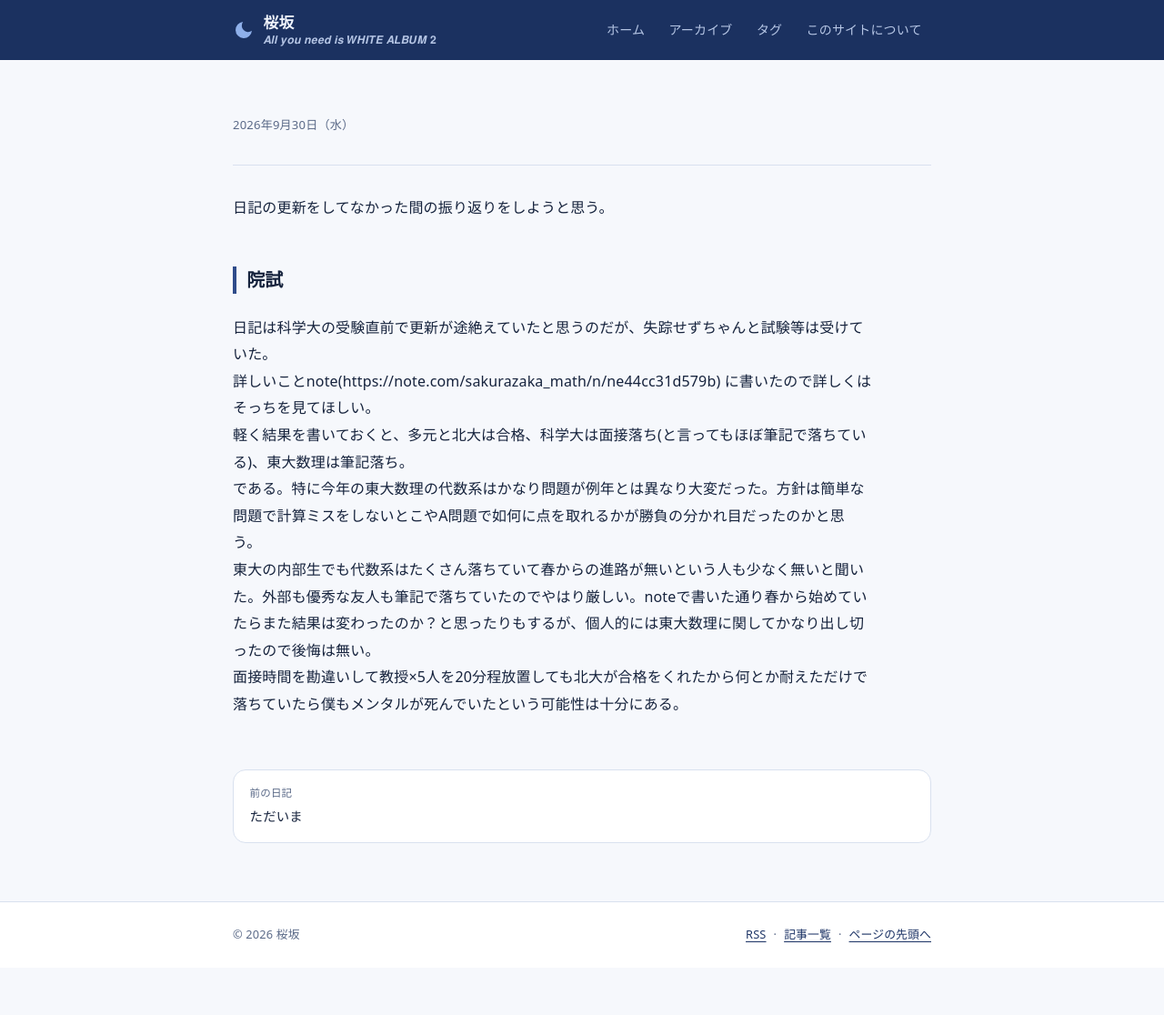
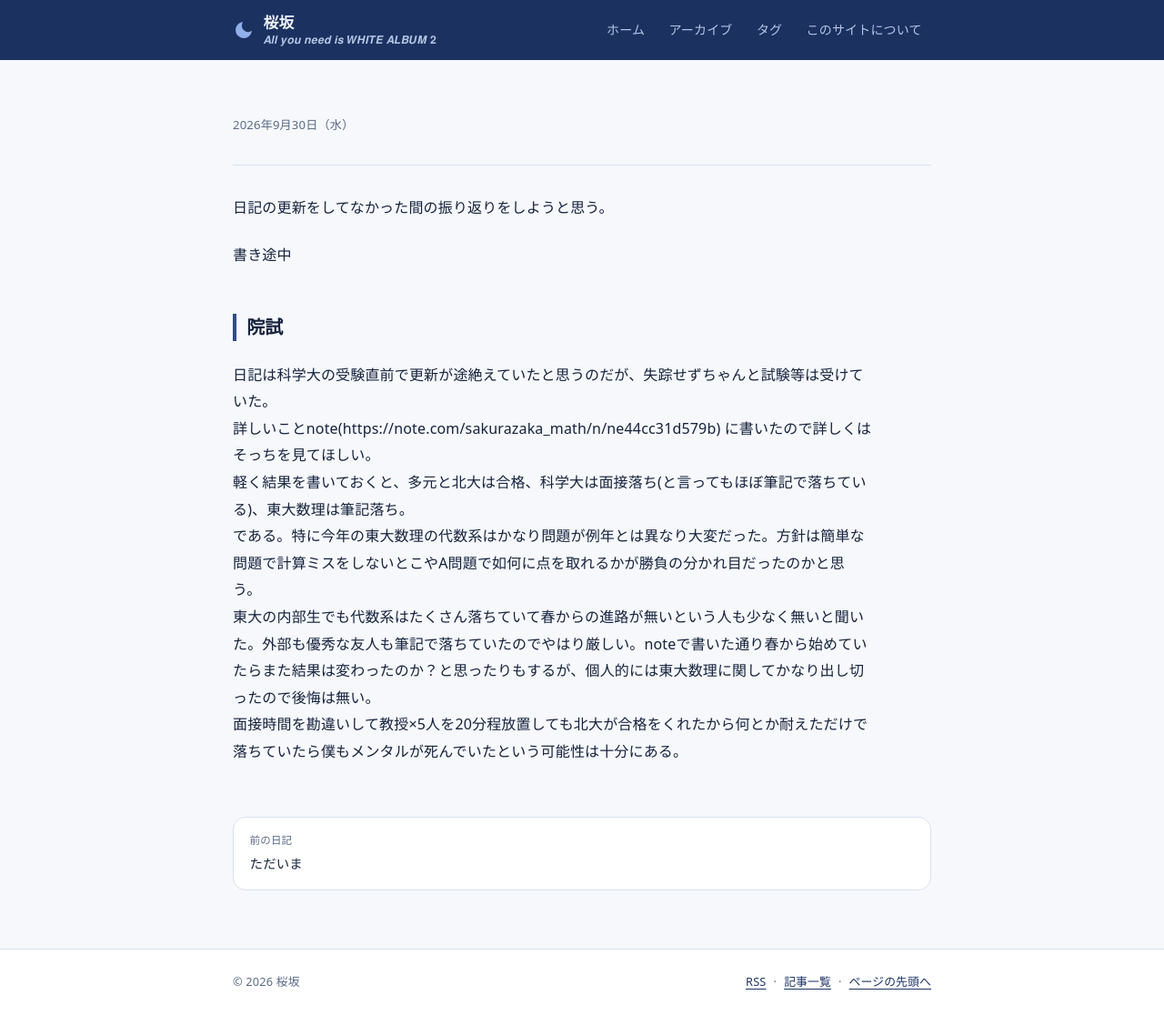
Before and after one commit to sakurazaka-math/sakurazaka-math.github.io, a Jekyll site: the page built from _posts/2026-09-30-day20.md, in a window 1280 px wide and 1116 px high. Shown: the whole window at 91% size. Built offline with Jekyll 4.4.1, drawn with Linux system fonts in a browser that asks for light colours.

Commit message:
2026-09-30-day20.md を更新

```diff
--- a/_posts/2026-09-30-day20.md
+++ b/_posts/2026-09-30-day20.md
@@ -7,7 +7,7 @@ mood:
 日記の更新をしてなかった間の振り返りをしようと思う。
 
 <!--more-->
-
+書き途中
 ## 院試
 
 日記は科学大の受験直前で更新が途絶えていたと思うのだが、失踪せずちゃんと試験等は受けていた。
```
